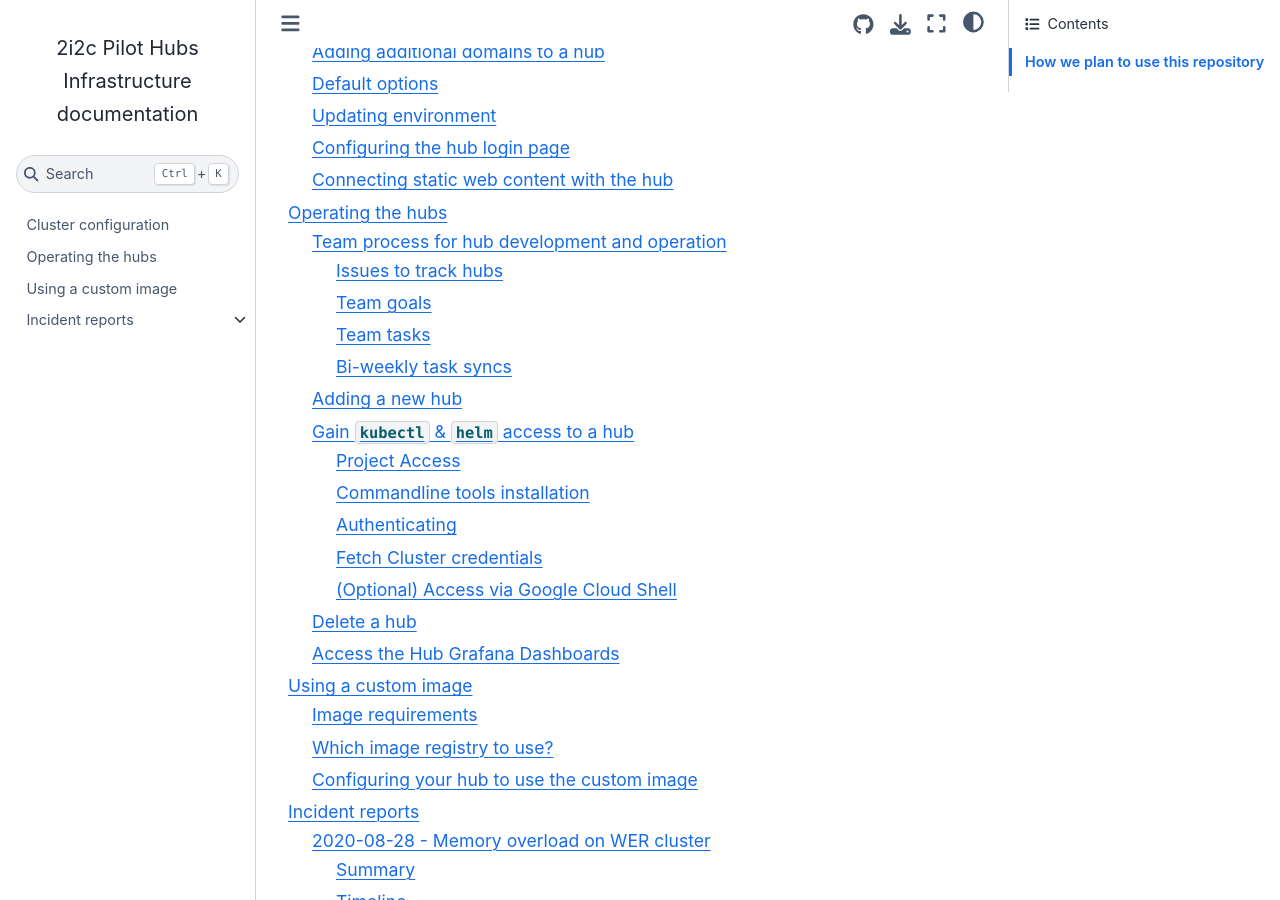
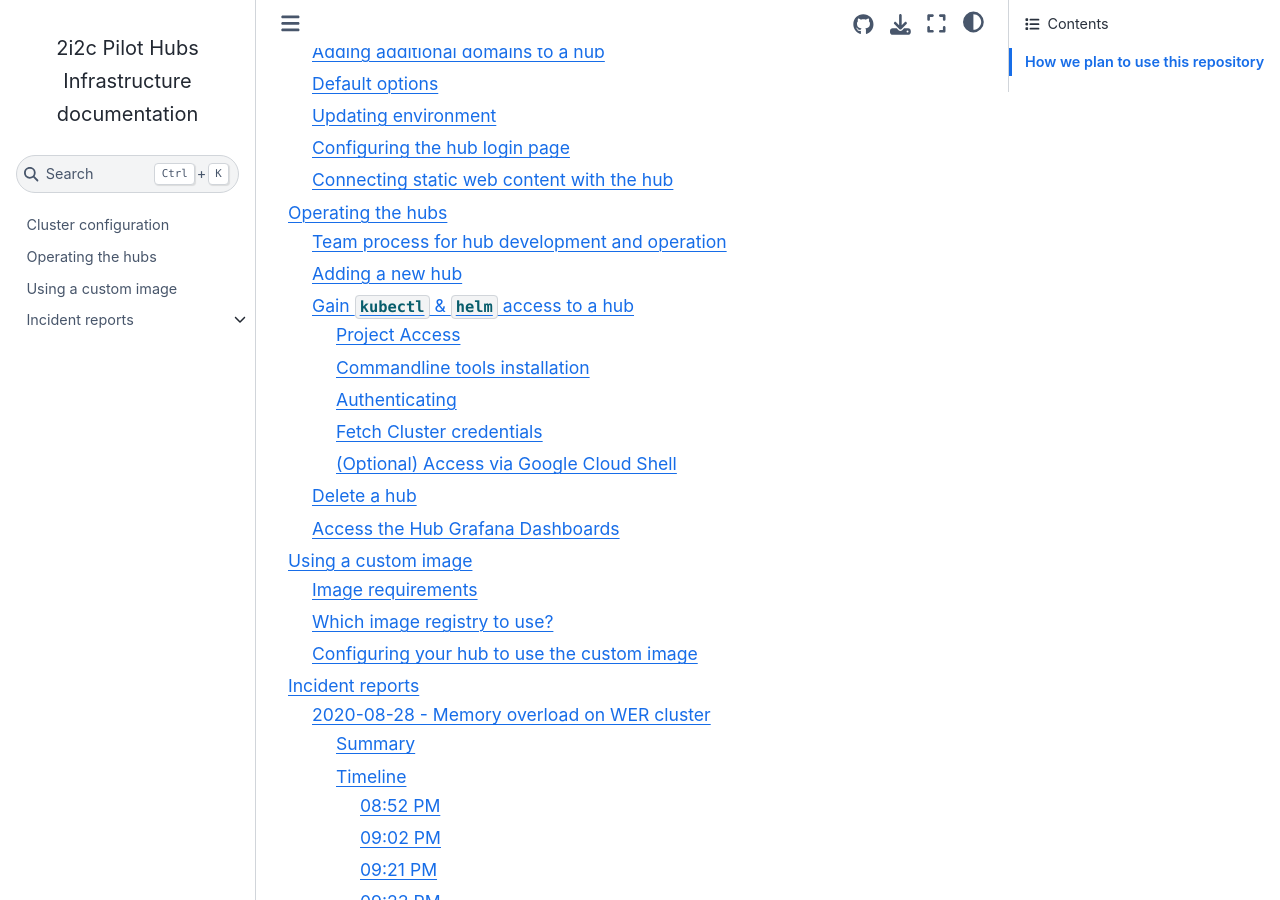
Before and after one commit to 2i2c-org/infrastructure, a Sphinx documentation site: the page built from docs/index.md, in a window 1280 px wide and 900 px high, scrolled down 457 px. Built offline with Sphinx 7.4.7 and the Sphinx Book theme 1.1.4, drawn with Linux system fonts in a browser that asks for light colours; some of the changed lines change nothing that is shown.

Commit message:
Splitting goals into team-compass and removing tasks github issue template

````diff
--- a/docs/operate.md
+++ b/docs/operate.md
@@ -5,42 +5,7 @@
 (operate:team-process)=
 ## Team process for hub development and operation
 
-### Issues to track hubs
-
-When a new hub is created, [create a new GitHub issue for the hub](https://github.com/2i2c-org/pilot-hubs/issues/new) using the "New Hub" template.
-This issue is a "meta" issue that tracks the state of this hub over time.
-These issues serve both as a "Source of Truth" of information about the hub, as well as a place for conversation around operating that hub.
-As task issues are created, cross-link them to a hub if they are specifically about that hub.
-
-### Team goals
-
-Team goals are higher-level goals that are usually less-concrete (AKA, there's no single action that will "complete" them) and span a longer period of time.
-
-We keep track of team goals via the [{guilabel}`goal` label in GitHub](https://github.com/2i2c-org/pilot-hubs/issues?q=is%3Aissue+is%3Aopen+sort%3Aupdated-desc+label%3Agoal).
-
-### Team tasks
-
-Team tasks are specific, actionable things that must be done (usually they related to development work on the 2i2c Hubs).
-We keep track of team task via the [{guilabel}`task` label in GitHub](https://github.com/2i2c-org/pilot-hubs/issues?q=is%3Aissue+is%3Aopen+sort%3Aupdated-desc+label%3Atask).
-
-### Bi-weekly task syncs
-
-Every other Monday, the 2i2c Hub Operations team conducts a team sync to get on the same page and coordinate their work for the week.
-
-% CHRIS proposes that we move the "process" sections from here and integrate them into https://2i2c.org/team-compass/team/tech/coordination/#bi-weekly-team-syncs
-
-% TODO: here's a rough proposal, need to flesh this out
-- We modify the process described here: https://2i2c.org/team-compass/team/tech/coordination/#bi-weekly-team-syncs
-- Add these steps to the team member check-in:
-  - Link to any tasks that were completed in the last window
-  - Highlight any tasks that need help from others
-  - Note the tasks that they're assigning themselves to for the next 2 week window.
-  - Provide updates about any goals that they've added themselves to.
-
-```{note}
-While these syncs happen every two weeks, the process of assigning oneself to tasks, completing them, etc can be dynamic and constantly updating.
-The syncs are just to get everyone on the same page.
-```
+See the [](tc:coordination:team-activity)
 
 ## Adding a new hub
 
````
Also changed, not shown: docs/team.md (deleted), 2 other files.
